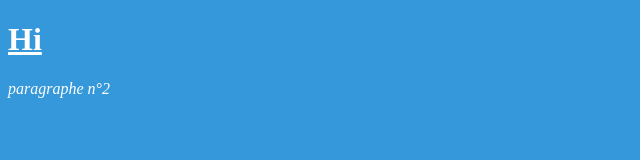
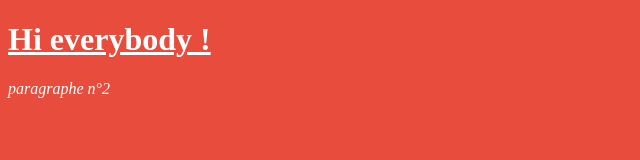
Before and after one commit to juliecoton/notreProjetJC, a plain HTML site: page index.html in a window 1280 px wide. Shown: the whole page, without its empty margins (0-640 px from the left). Drawn offline with Linux system fonts and the light colour scheme.

Commit message:
modifications des en-têtes 1

```diff
--- a/index.html
+++ b/index.html
@@ -6,12 +6,12 @@
   </head>
     <style type="text/css">
   body {
-  background-color: #3498db ;
+  background-color: #e74c3c ;
   color: white;
   }
   </style>
   <body>
-  <h1><u>Hi</u></h1>
+  <h1><u>Hi everybody !</u></h1>
   <p><i><paragraphe n°1</i></p>
   <p><i>paragraphe n°2</i></p>
   </body>
```
Also changed, not shown: planning.txt.
